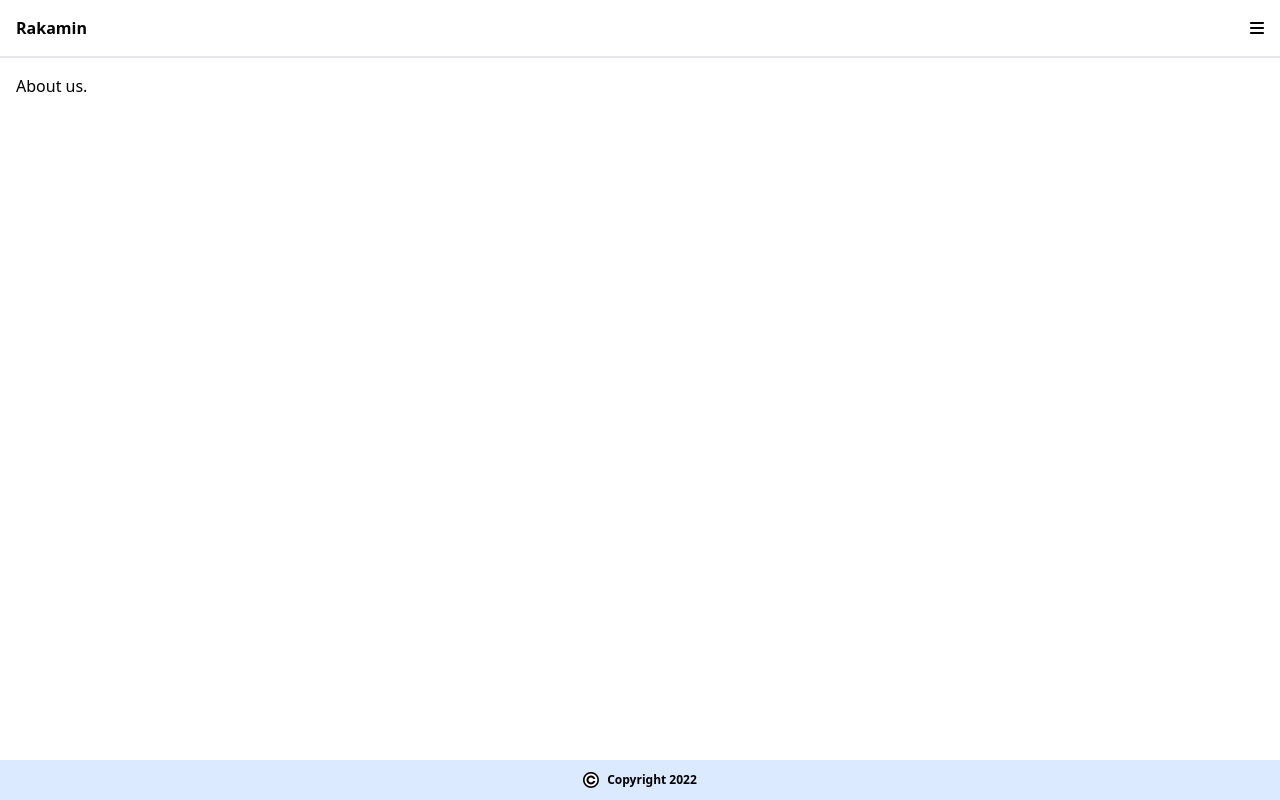
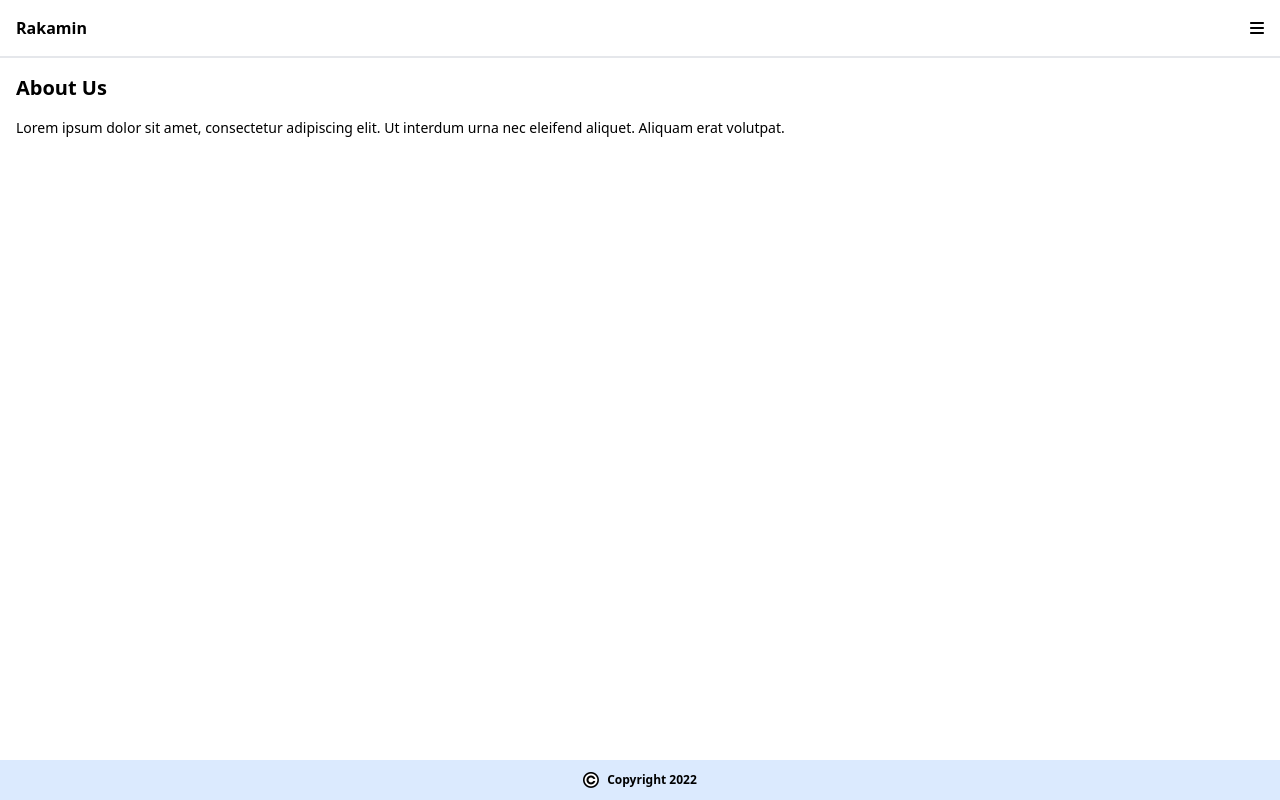
Before and after one commit to masbagaspn/rakamin-assignment, a React (Create React App) app: page /about in a window 1280 px wide. Built offline with nearby package versions, Linux system fonts and the light colour scheme.

Commit message:
feat: about page

```diff
--- a/src/App.js
+++ b/src/App.js
@@ -3,6 +3,7 @@ import { BrowserRouter as Router, Routes, Route} from 'react-router-dom';
 import Product from './views/Product';
 import Home from './views/Home';
 import Footer from './components/Footer';
+import About from './views/About';
 
 function App() {
   return (
@@ -13,7 +14,7 @@ function App() {
         <main className='p-4 pb-[10vh]'>
           <Routes>
             <Route exact path="/" element={<Home />}/>
-            <Route path="/about" element={<h1>About us.</h1>}/>
+            <Route path="/about" element={<About />}/>
             <Route path="/products/:id" element={<Product />} />
           </Routes>
         </main>
--- a/src/components/ProductCard.js
+++ b/src/components/ProductCard.js
@@ -7,7 +7,7 @@ function ProductCard({ product }) {
           <div className='h-1/2 w-full overflow-hidden'>
             <Link to={`/products/${product.id}`}>
               <img
-                  className='w-full object-none object-center'
+                  className='w-full object-center'
                   src={product.images[0].imageUrl}
                   alt={product.name}
               />
--- /dev/null
+++ b/src/views/About.js
@@ -0,0 +1,12 @@
+import React from 'react'
+
+function About() {
+  return (
+    <div className='w-full flex flex-col gap-4'>
+        <h1 className='text-xl font-bold'>About Us</h1>
+        <p className='text-sm'>Lorem ipsum dolor sit amet, consectetur adipiscing elit. Ut interdum urna nec eleifend aliquet. Aliquam erat volutpat.</p>
+    </div>
+  )
+}
+
+export default About
```
